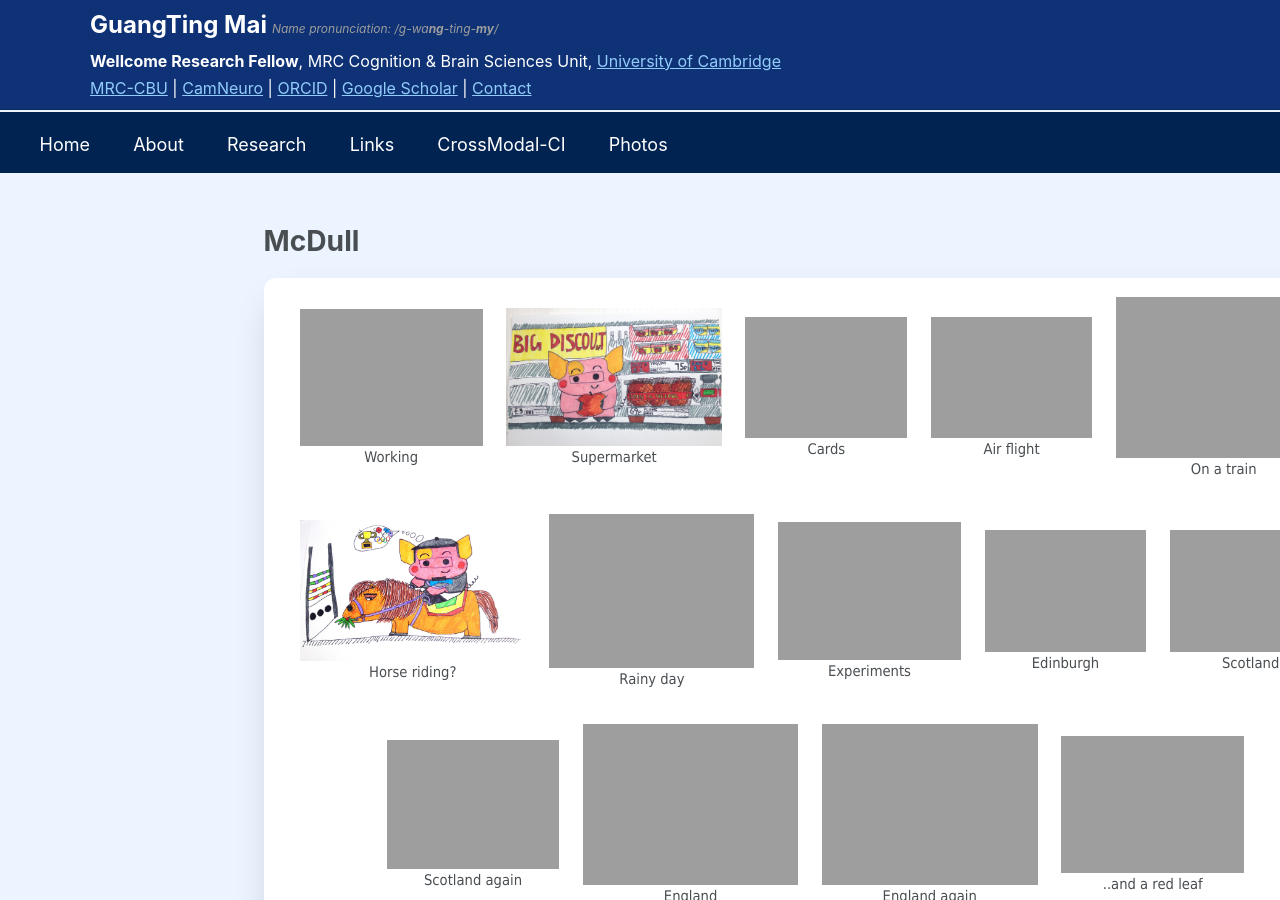
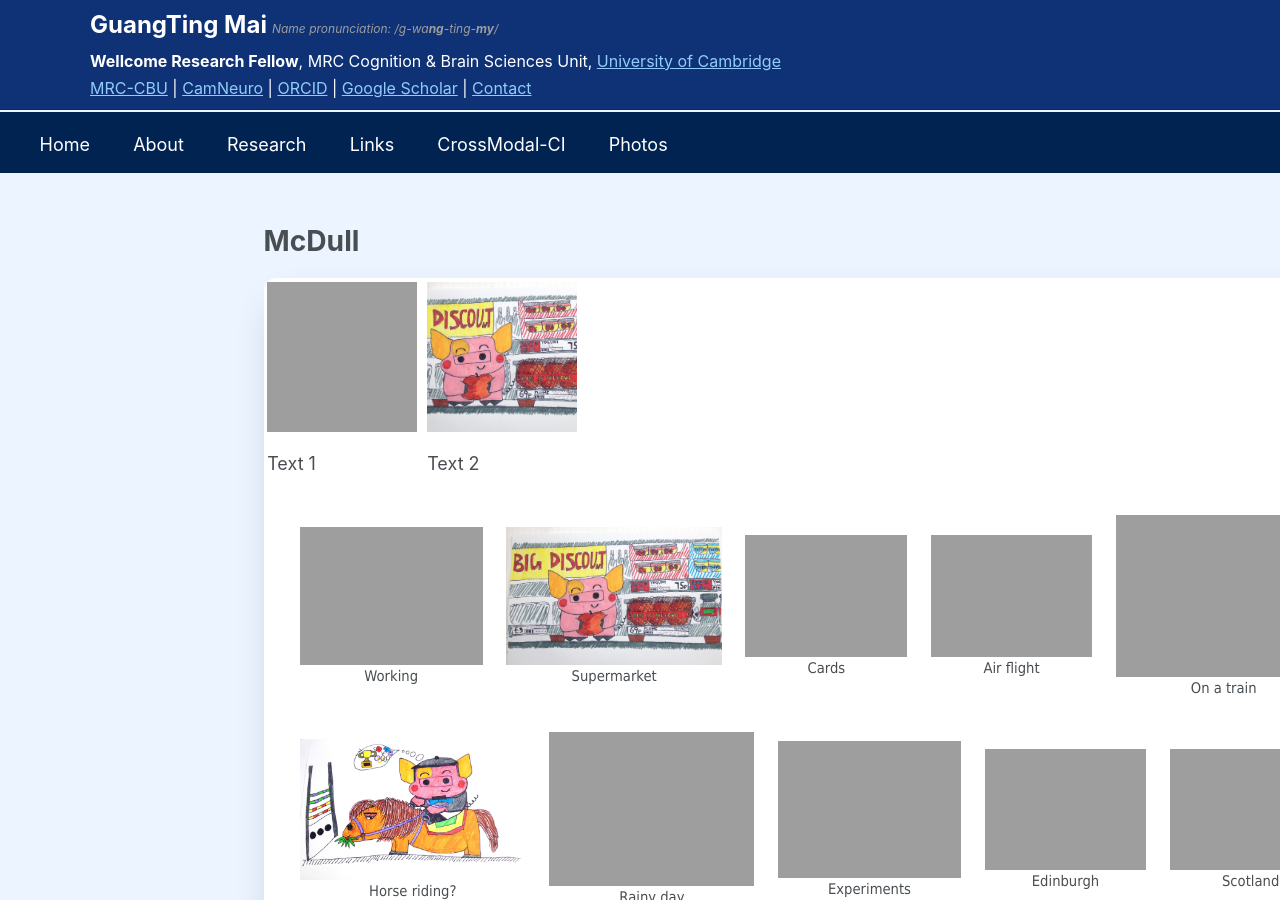
Before and after one commit to guangtingmai/guangtingmai.github.io, a Jekyll site: the page built from _pages/mcdull.html, in a window 1280 px wide and 900 px high. Built offline with Jekyll 4.4.1, drawn with Linux system fonts in a browser that asks for light colours.

Commit message:
Update mcdull.html

```diff
--- a/_pages/mcdull.html
+++ b/_pages/mcdull.html
@@ -5,6 +5,13 @@ permalink: /mcdull/
 author_profile: true
 ---
 <p><div class="white-frame" style="padding:0.2rem; width:150%">
+
+<div style="display:flex; gap:10px;">
+  <div><img src="https://guangtingmai.github.io/images/barchair.jpg" style="width:150px; height:150px; object-fit:cover;"><p>Text 1</p></div>
+  <div><img src="https://guangtingmai.github.io/images/supermarket.jpg" style="width:150px; height:150px; object-fit:cover;"><p>Text 2</p></div>
+</div>
+
+
 <div class="flex-row">
   <div style="width: 17%; text-align: center;font-size:11pt; font-family:Tahoma"><p align="center"><img src="https://guangtingmai.github.io/images/barchair.jpg">Working</p></div>
   <div style="width: 20%; text-align: center;font-size:11pt; font-family:Tahoma"><p align="center"><img src="https://guangtingmai.github.io/images/supermarket.jpg">Supermarket</p></div>
```
